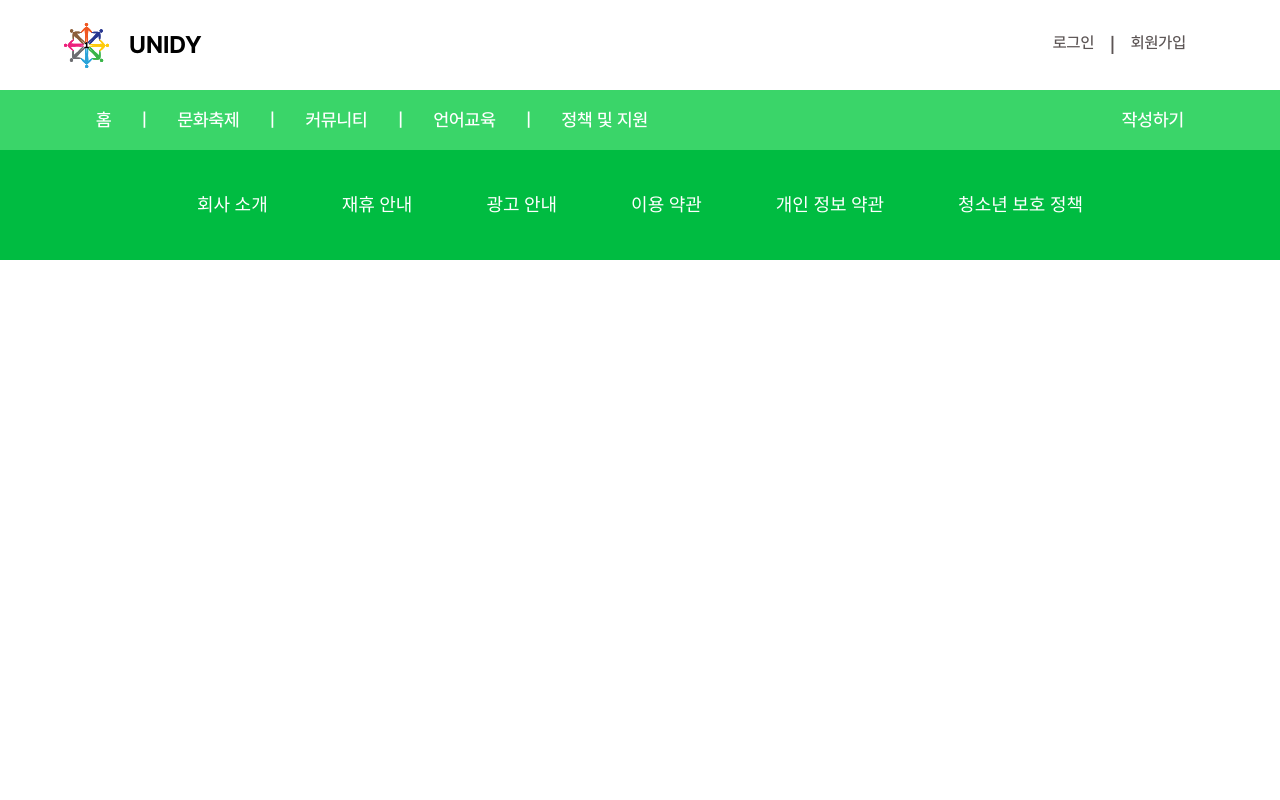
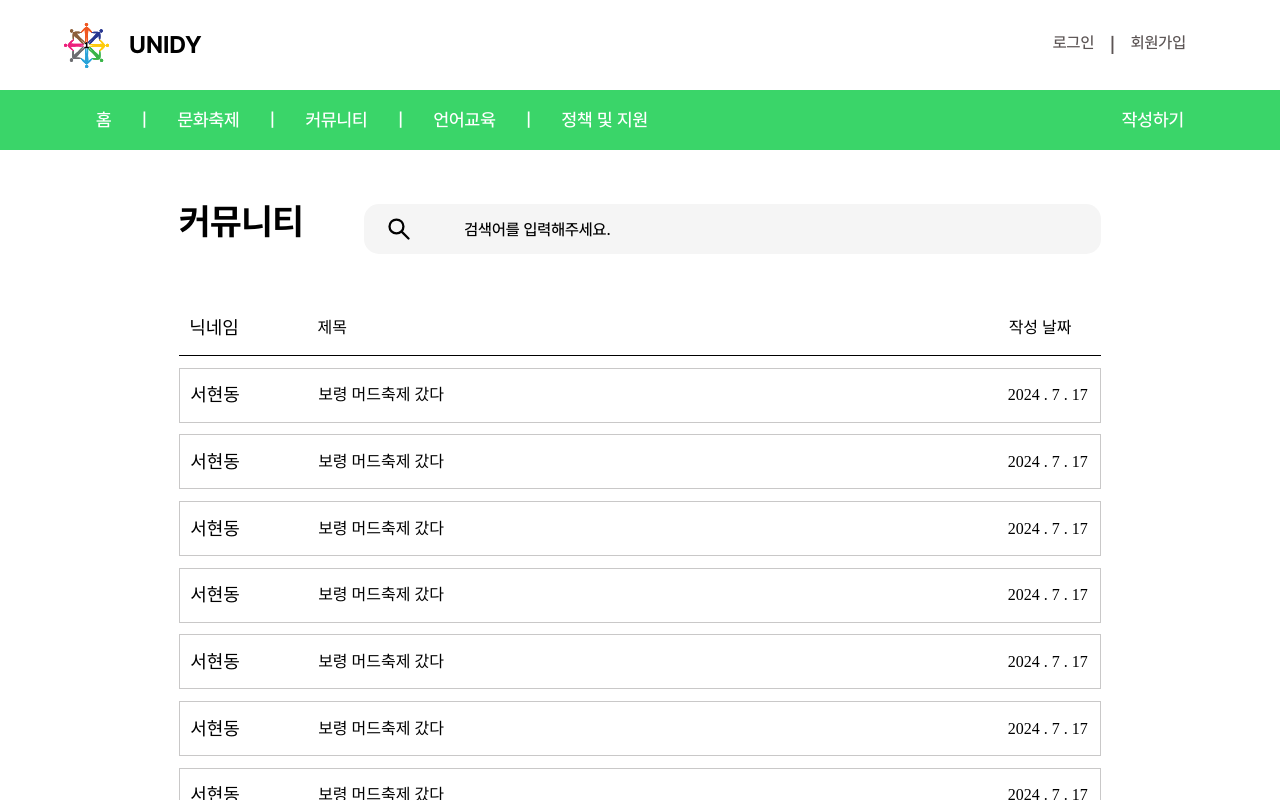
Before and after one commit to 2024-Hackathon-Unidy/Unidy_Web, a React (Create React App) app: page /community in a window 1280 px wide. Built offline with nearby package versions, Linux system fonts and the light colour scheme; no server answers.

Commit message:
feat :: 커뮤니티 뷰 완성

```diff
--- /dev/null
+++ b/src/components/community/index.tsx
@@ -0,0 +1,46 @@
+import React from "react";
+import * as S from "./style";
+import Search from "src/assets/img/common/Search_icon.svg";
+import Left from "src/assets/img/common/Left.svg";
+import Right from "src/assets/img/common/Right.svg";
+
+const Community = () => {
+  return (
+    <S.CommunityPage>
+      <S.Community>
+        <S.Top>
+          <S.Text>커뮤니티</S.Text>
+          <S.SearchWrap>
+            <S.SearchImgWrap>
+              <S.SearchImg src={Search}></S.SearchImg>
+            </S.SearchImgWrap>
+            <S.Search placeholder="검색어를 입력해주세요."></S.Search>
+          </S.SearchWrap>
+        </S.Top>
+        <S.Bottom>
+          <S.TitlePost>
+            <S.Nickname>닉네임</S.Nickname>
+            <S.Title>제목</S.Title>
+            <S.Date>작성 날짜</S.Date>
+          </S.TitlePost>
+          {Array.from({ length: 10 }).map((_, idx: number) => (
+            <S.Post key={idx}>
+              <S.Nickname>서현동</S.Nickname>
+              <S.Title>보령 머드축제 갔다</S.Title>
+              <S.Date>2024 . 7 . 17</S.Date>
+            </S.Post>
+          ))}
+          <S.PageWrap>
+            <S.CurrentNum>1</S.CurrentNum>
+            <S.SumNum>/</S.SumNum>
+            <S.SumNum style={{ marginRight: "10px" }}>10</S.SumNum>
+            <S.Btn src={Left} style={{ marginRight: "10px" }}></S.Btn>
+            <S.Btn src={Right}></S.Btn>
+          </S.PageWrap>
+        </S.Bottom>
+      </S.Community>
+    </S.CommunityPage>
+  );
+};
+
+export default Community;
--- /dev/null
+++ b/src/components/community/style.ts
@@ -0,0 +1,169 @@
+import styled from "styled-components";
+
+export const CommunityPage = styled.div`
+  width: 100%;
+  min-height: 1080px;
+
+  display: flex;
+  flex-direction: column;
+  align-items: center;
+  justify-content: center;
+`;
+
+export const Community = styled.div`
+  width: 80%;
+  height: 90%;
+
+  display: flex;
+  flex-direction: column;
+  align-items: center;
+`;
+
+export const Top = styled.div`
+  width: 90%;
+  height: 10%;
+
+  display: flex;
+  flex-direction: row;
+  justify-content: space-between;
+`;
+
+export const Text = styled.span`
+  color: #000;
+  font-family: Pretendard-Bold;
+  font-size: 36px;
+`;
+
+export const SearchWrap = styled.div`
+  width: 80%;
+  height: 50px;
+
+  display: flex;
+  flex-direction: row;
+  align-items: center;
+
+  border-radius: 15px;
+  background-color: #f5f5f5;
+
+  gap: 30px;
+`;
+
+export const SearchImgWrap = styled.div`
+  width: 10%;
+  height: 100%;
+
+  display: flex;
+  flex-direction: row;
+  justify-content: center;
+  align-items: center;
+`;
+
+export const SearchImg = styled.img`
+  width: 22px;
+  height: 22px;
+`;
+
+export const Search = styled.input`
+  width: 90%;
+  height: 100%;
+
+  color: #000;
+  font-family: Pretendard-Medium;
+  font-size: 16px;
+
+  background-color: transparent;
+
+  &::placeholder {
+    color: #000;
+  }
+`;
+
+export const Bottom = styled.div`
+  width: 100%;
+  height: 78%;
+
+  display: flex;
+  flex-direction: column;
+  align-items: center;
+  justify-content: space-between;
+`;
+
+export const TitlePost = styled.div`
+  width: 90%;
+  height: 55px;
+
+  display: flex;
+  flex-direction: row;
+  align-items: center;
+
+  border-bottom: 1px solid #000;
+`;
+
+export const Post = styled.div`
+  width: 90%;
+  height: 55px;
+
+  display: flex;
+  flex-direction: row;
+  align-items: center;
+
+  border: 1px solid #c9c8c8;
+
+  cursor: pointer;
+`;
+
+export const Nickname = styled.span`
+  width: 15%;
+  height: auto;
+
+  color: #000;
+  font-size: 18px;
+
+  padding-left: 10px;
+`;
+
+export const Title = styled.span`
+  width: 75%;
+  height: auto;
+
+  color: #000;
+  font-size: 16px;
+`;
+
+export const Date = styled.span`
+  width: auto;
+  height: auto;
+
+  color: #000;
+  font-size: 16px;
+`;
+
+export const PageWrap = styled.div`
+  width: 90%;
+  height: auto;
+
+  display: flex;
+  flex-direction: row;
+  justify-content: flex-end;
+  align-items: center;
+`;
+
+export const CurrentNum = styled.span`
+  color: #000;
+  font-family: Pretendard-SemiBold;
+  font-size: 16px;
+`;
+
+export const SumNum = styled.span`
+  color: #000;
+  font-family: Pretendard-Regular;
+  font-size: 16px;
+`;
+
+export const Btn = styled.img`
+  width: 25px;
+  height: 25px;
+
+  cursor: pointer;
+  margin-right: 20px;
+`;
--- a/src/components/main/index.tsx
+++ b/src/components/main/index.tsx
@@ -5,11 +5,8 @@ import ExFastival from "src/assets/img/main/Ex_Fastival_Img.svg";
 import ExPolicy from "src/assets/img/main/Ex_Policy_Img.svg";
 import Left from "src/assets/img/common/Left.svg";
 import Right from "src/assets/img/common/Right.svg";
-import { useNavigate } from "react-router-dom";
 
 const Main = () => {
-  const navigate = useNavigate();
-
   return (
     <S.MainPage>
       <S.ContentsWrap>
--- a/src/components/router/index.tsx
+++ b/src/components/router/index.tsx
@@ -3,6 +3,7 @@ import { Routes, Route } from "react-router-dom";
 import LoginPage from "src/page/auth/login/page";
 import SignUpPage from "src/page/auth/signup/page";
 import MainPage from "src/page/main/page";
+import CommunityPage from "src/page/community/page";
 import WritePage from "src/page/write/page";
 import PreparePage from "src/page/prepare/page";
 
@@ -13,6 +14,7 @@ const Router = () => {
       <Route path="/sign-up" element={<SignUpPage />} />
       <Route path="/" element={<MainPage />} />
       <Route path="/cultural-festival" element={<PreparePage />} />
+      <Route path="/community" element={<CommunityPage />} />
       <Route path="/write" element={<WritePage />} />
       <Route path="/language-education" element={<PreparePage />} />
       <Route path="/policy-support" element={<PreparePage />} />
--- /dev/null
+++ b/src/page/community/page.tsx
@@ -0,0 +1,8 @@
+import React from "react";
+import Community from "src/components/community";
+
+const CommunityPage = () => {
+  return <Community />;
+};
+
+export default CommunityPage;
```
